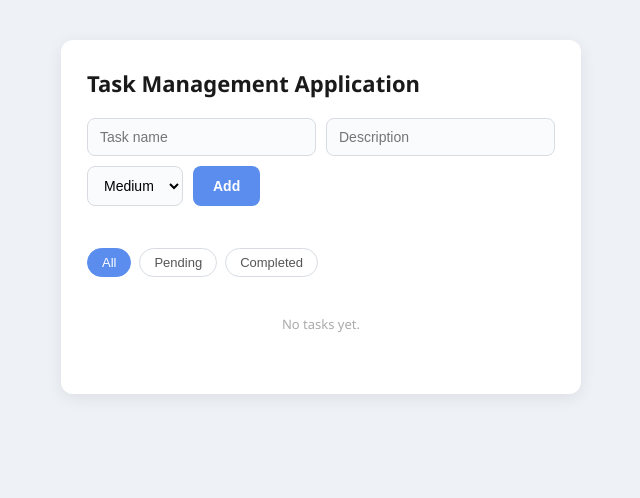
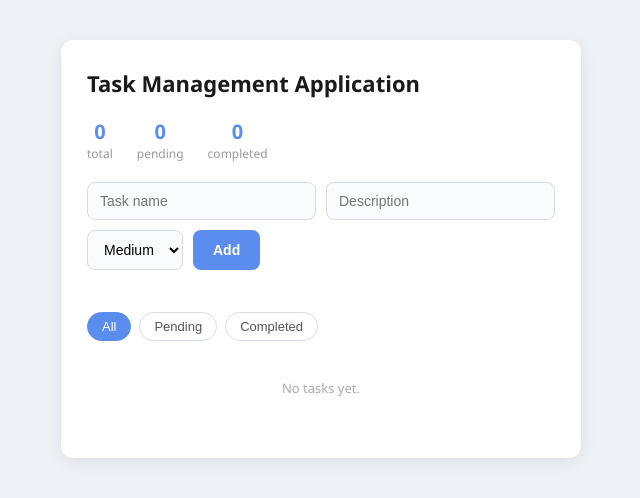
Before and after one commit to Atman-V/To-Do-app, a Flask app: page / in a window 1280 px wide. Shown: the top 498 px of the page, without its empty margins (319-959 px from the left). Run offline with Flask 3, Linux system fonts and the light colour scheme; data that the repository does not hold is empty.

Commit message:
Add task status counter

```diff
--- a/static/script.js
+++ b/static/script.js
@@ -15,6 +15,15 @@ async function loadTasks() {
   const res = await fetch(url);
   const tasks = await res.json();
   renderTasks(tasks);
+  updateStats();
+}
+
+async function updateStats() {
+  const res = await fetch(API_URL);
+  const allTasks = await res.json();
+  document.getElementById("stat-total").textContent = allTasks.length;
+  document.getElementById("stat-pending").textContent = allTasks.filter(t => t.status === "Pending").length;
+  document.getElementById("stat-completed").textContent = allTasks.filter(t => t.status === "Completed").length;
 }
 
 function renderTasks(tasks) {
--- a/static/style.css
+++ b/static/style.css
@@ -23,6 +23,29 @@ h1 {
   font-size: 22px;
   margin: 0 0 20px;
   color: #1a1a1a;
+}
+
+.stats {
+  display: flex;
+  gap: 24px;
+  margin-bottom: 20px;
+}
+
+.stat {
+  display: flex;
+  flex-direction: column;
+  align-items: center;
+}
+
+.stat-value {
+  font-size: 20px;
+  font-weight: 700;
+  color: #5a8dee;
+}
+
+.stat-label {
+  font-size: 12px;
+  color: #999;
 }
 
 #task-form {
--- a/templates/index.html
+++ b/templates/index.html
@@ -10,6 +10,12 @@
 
 <div class="container">
   <h1>Task Management Application</h1>
+
+  <div class="stats">
+    <div class="stat"><span class="stat-value" id="stat-total">0</span><span class="stat-label">total</span></div>
+    <div class="stat"><span class="stat-value" id="stat-pending">0</span><span class="stat-label">pending</span></div>
+    <div class="stat"><span class="stat-value" id="stat-completed">0</span><span class="stat-label">completed</span></div>
+  </div>
 
   <form id="task-form">
     <input type="text" id="input-title" placeholder="Task name" required maxlength="200">
```
